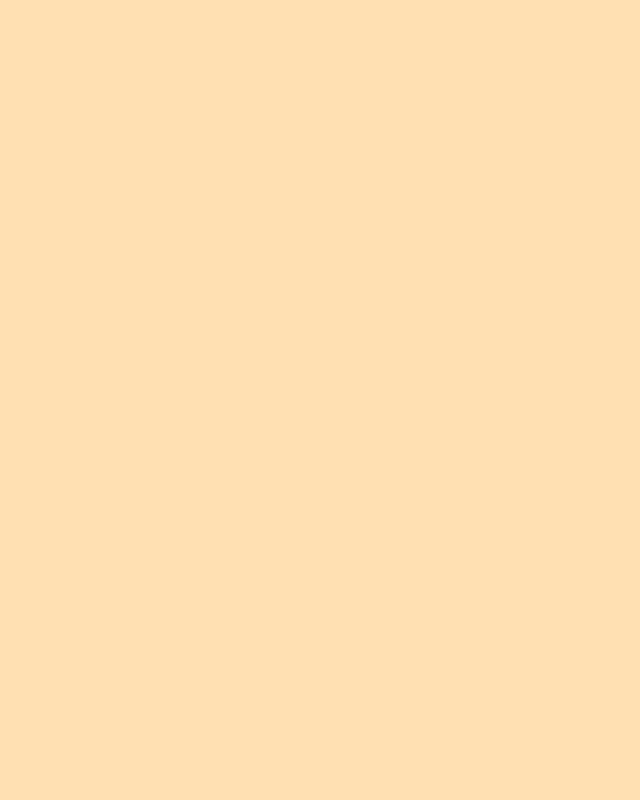
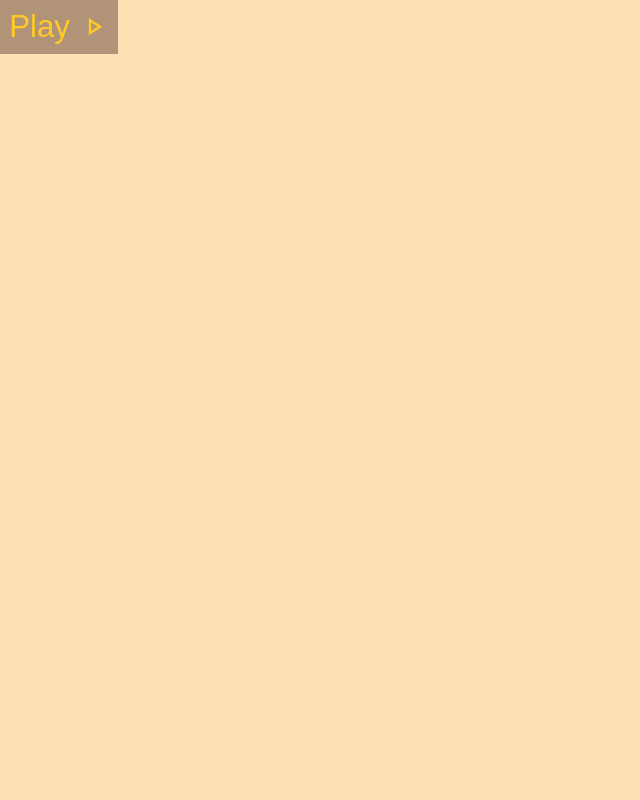
Before and after one commit to BSniatkowski/slasher-web-game, a React (Vite) app: page / in a window 1280 px wide. Shown: the top 800 px of the page, without its empty margins (0-640 px from the left). Built offline with nearby package versions, Linux system fonts and the light colour scheme.

Commit message:
feat/generalImprovementsAndUIToGameTwoWayCommunication

```diff
--- a/src/components/atoms/Icon/Icon.tsx
+++ b/src/components/atoms/Icon/Icon.tsx
@@ -7,6 +7,8 @@ import facebook from '/icons/facebook.svg?raw'
 import instagram from '/icons/instagram.svg?raw'
 import menu from '/icons/menu.svg?raw'
 import merch from '/icons/merch.svg?raw'
+import pause from '/icons/pause.svg?raw'
+import play from '/icons/play.svg?raw'
 import send from '/icons/send.svg?raw'
 import share from '/icons/share.svg?raw'
 import tiktok from '/icons/tiktok.svg?raw'
@@ -32,6 +34,8 @@ const Icon = ({ size = 'normal', variant = 'close', onClick }: IIconProps) => {
         expand: expand,
         dot: dot,
         dotActive: dotActive,
+        play: play,
+        pause: pause,
     }[variant]
     return (
         <S.IconWrapper
--- a/src/components/atoms/Icon/Icon.types.ts
+++ b/src/components/atoms/Icon/Icon.types.ts
@@ -14,6 +14,8 @@ export type TIconVariants =
     | 'expand'
     | 'dot'
     | 'dotActive'
+    | 'play'
+    | 'pause'
 export interface IIconProps {
     size?: TSizes
     variant?: TIconVariants
--- /dev/null
+++ b/src/components/organisms/ThreeContainer/ThreeContainer.style.ts
@@ -0,0 +1,25 @@
+import styled from 'styled-components'
+
+export const ThreeContainerWrapper = styled.div`
+    position: relative;
+    height: 100%;
+    width: 100%;
+    overflow: hidden;
+
+    & > canvas {
+        overflow: hidden;
+    }
+`
+
+export const GameInterfaceContainer = styled.div`
+    position: absolute;
+    top: 0;
+    left: 0;
+    height: fit-content;
+    width: fit-content;
+`
+
+export const DebugActionButtonsContainer = styled.div`
+    display: flex;
+    gap: 1rem;
+`
--- a/src/components/organisms/ThreeContainer/ThreeContainer.tsx
+++ b/src/components/organisms/ThreeContainer/ThreeContainer.tsx
@@ -1,21 +1,60 @@
-import { useEffect, useRef } from 'react'
+import { useCallback, useEffect, useMemo, useRef, useState } from 'react'
 
-import { initializeGame } from '../../../game/game'
+import { createGame } from '../../../game/game'
+import { IGeneralSharedState, TGame } from '../../../game/game.types'
+import { useResize } from '../../../hooks/useResize/useResize'
+import Button from '../../atoms/Button/Button'
+import * as S from './ThreeContainer.style'
 
 const ThreeContainer = () => {
     const rendererRef = useRef<HTMLDivElement | null>(null)
 
+    const [Game, setGame] = useState<TGame | null>(null)
+
+    const [sharedGameState, setSharedGameState] = useState<null | IGeneralSharedState>(null)
+
+    const onResize = useCallback(
+        (windowSizes: { width: number; height: number }) => {
+            if (Game) Game.onWindowResize(windowSizes)
+        },
+        [Game],
+    )
+
+    useResize(onResize)
+
+    const togglePause = useCallback(() => {
+        if (Game) Game.togglePause()
+    }, [Game])
+
+    const isPaused = useMemo(() => sharedGameState?.isPaused, [sharedGameState])
+
     useEffect(() => {
         if (rendererRef.current) {
-            const game = initializeGame(rendererRef)
+            const game = createGame(rendererRef)
 
+            game.setOnGeneralStateChangeCallback(setSharedGameState)
+
+            setGame(game)
             return () => {
                 game.dispose()
             }
         }
     }, [])
 
-    return <div ref={rendererRef} />
+    return (
+        <S.ThreeContainerWrapper>
+            <div ref={rendererRef} />
+            <S.GameInterfaceContainer>
+                <S.DebugActionButtonsContainer>
+                    <Button
+                        label={isPaused ? 'Play' : 'Pause'}
+                        onClick={togglePause}
+                        iconVariant={isPaused ? 'play' : 'pause'}
+                    />
+                </S.DebugActionButtonsContainer>
+            </S.GameInterfaceContainer>
+        </S.ThreeContainerWrapper>
+    )
 }
 
 export default ThreeContainer
--- a/src/game/game.ts
+++ b/src/game/game.ts
@@ -1,6 +1,14 @@
 import { PerspectiveCamera, Scene as ThreeScene, WebGLRenderer } from 'three'
 
-import { TAnimate, TDispose, TInitializeGame, TPause } from './game.types'
+import {
+    IGeneralState,
+    TAnimate,
+    TCreateGame,
+    TDispose,
+    TOnWindowResize,
+    TSetOnGeneralStateChangeCallback,
+    TTogglePause,
+} from './game.types'
 import { createAnimationManager } from './Managers/AnimationsManager/AnimationsManager'
 import { createArenaManager } from './Managers/ArenaManager/ArenaManager'
 import { createCollisionsManager } from './Managers/CollisionsManager/CollisionsManager'
@@ -8,12 +16,12 @@ import { createLightingManager } from './Managers/LightingManager/LightingManage
 import { createPathfindingManager } from './Managers/PathfindingManager/PathfindingManager'
 import { createResourceTracker } from './ResourceTracker/ResourceTracker'
 
-export const initializeGame: TInitializeGame = (ref) => {
+export const createGame: TCreateGame = (ref) => {
     const Scene = new ThreeScene()
-    const Camera = new PerspectiveCamera(75, window.innerWidth / window.innerHeight, 0.1, 1000)
+    const Camera = new PerspectiveCamera(75, window.innerWidth / window.innerHeight, 0.1, 10)
     const Renderer = new WebGLRenderer({ antialias: true })
 
-    Renderer.setSize(window.innerWidth - 18, window.innerHeight)
+    Renderer.setSize(window.innerWidth, window.innerHeight)
     Renderer.setPixelRatio(window.devicePixelRatio)
     Renderer.shadowMap.enabled = true
 
@@ -38,8 +46,20 @@ export const initializeGame: TInitializeGame = (ref) => {
         CollisionsManager,
     })
 
-    const generalState = {
+    const generalState: IGeneralState = {
         isPaused: false,
+        onGeneralStateChangeCallback: null,
+    }
+
+    const setOnGeneralStateChangeCallback: TSetOnGeneralStateChangeCallback = (callback) => {
+        if (typeof callback === 'function') generalState.onGeneralStateChangeCallback = callback
+    }
+
+    const onGeneralStateChange = () => {
+        if (typeof generalState.onGeneralStateChangeCallback !== 'function') return
+        const { isPaused } = generalState
+
+        generalState.onGeneralStateChangeCallback({ isPaused })
     }
 
     const populate = () => {
@@ -52,25 +72,57 @@ export const initializeGame: TInitializeGame = (ref) => {
         LightingManager.updateBoardBoundries(boundries)
     }
 
+    const animateLimiterState = {
+        then: Date.now(),
+        maxFps: 1000 / 60, // 60 fps
+    }
+
     const animate: TAnimate = async () => {
         if (generalState.isPaused) return
 
-        CollisionsManager.tick()
-        await ArenaManager.tick()
-        AnimationManager.animate()
-        LightingManager.tick()
+        const now = Date.now()
+        const elapsed = now - animateLimiterState.then
 
-        Renderer.render(Scene, Camera)
+        if (elapsed > animateLimiterState.maxFps) {
+            animateLimiterState.then = now - (elapsed % animateLimiterState.maxFps)
+
+            CollisionsManager.tick()
+            await ArenaManager.tick()
+            AnimationManager.animate()
+            LightingManager.tick()
+
+            Renderer.render(Scene, Camera)
+        }
 
         await new Promise(requestAnimationFrame).then(animate)
     }
 
-    const pause: TPause = () => {
+    const togglePause: TTogglePause = async () => {
+        if (generalState.isPaused) {
+            generalState.isPaused = false
+
+            animate()
+
+            onGeneralStateChange()
+            return
+        }
+
         generalState.isPaused = true
+
+        onGeneralStateChange()
+    }
+
+    const onWindowResize: TOnWindowResize = ({ width, height }) => {
+        if (!generalState.isPaused) togglePause()
+
+        Camera.aspect = width / height
+        Camera.updateProjectionMatrix()
+        Renderer.setSize(width, height)
+        Renderer.render(Scene, Camera)
     }
 
     const dispose: TDispose = () => {
-        pause()
+        togglePause()
         ResourceTracker.disposeAllResources()
         PathfindingManager.dispose()
 
@@ -81,5 +133,5 @@ export const initializeGame: TInitializeGame = (ref) => {
     populate()
     animate()
 
-    return { animate, pause, dispose }
+    return { animate, setOnGeneralStateChangeCallback, togglePause, onWindowResize, dispose }
 }
--- a/src/hooks/useBreakpoint/useBreakpoint.ts
+++ b/src/hooks/useBreakpoint/useBreakpoint.ts
@@ -1,25 +1,15 @@
-import { useEffect, useMemo, useState } from 'react'
+import { useMemo } from 'react'
 
+import { useResize } from '../useResize/useResize'
 import { breakpoints } from './breakpoints.consts'
 import { TBreakpointKey } from './useBreakpoint.types'
 
 export const useBreakpoint = (breakpoint: TBreakpointKey) => {
     const breakpointWidth = breakpoints[breakpoint]
 
-    const [actualWidth, setActualWidth] = useState<number>(window.innerWidth)
-    const isActive = useMemo(() => actualWidth <= breakpointWidth, [actualWidth, breakpointWidth])
+    const { width } = useResize()
 
-    const resize = () => {
-        setActualWidth(window.innerWidth)
-    }
-
-    useEffect(() => {
-        window.addEventListener('resize', resize)
-
-        return () => {
-            window.removeEventListener('resize', resize)
-        }
-    }, [])
+    const isActive = useMemo(() => width <= breakpointWidth, [width, breakpointWidth])
 
     return isActive
 }
--- /dev/null
+++ b/src/hooks/useResize/useResize.ts
@@ -0,0 +1,31 @@
+import { useCallback, useEffect, useState } from 'react'
+
+export const useResize = (callback?: (props: { width: number; height: number }) => void) => {
+    const [actualWindowSizes, setActualWindowSizes] = useState({
+        width: window.innerWidth,
+        height: window.innerHeight,
+    })
+
+    const onResize = useCallback(() => {
+        setActualWindowSizes({
+            width: window.innerWidth,
+            height: window.innerHeight,
+        })
+
+        if (typeof callback === 'function')
+            callback({
+                width: window.innerWidth,
+                height: window.innerHeight,
+            })
+    }, [callback])
+
+    useEffect(() => {
+        window.addEventListener('resize', onResize)
+
+        return () => {
+            window.removeEventListener('resize', onResize)
+        }
+    }, [onResize])
+
+    return actualWindowSizes
+}
```
Also changed, not shown: src/game/Managers/ArenaManager/BoardManager/helpers/createBoardFeatures/createBoardFeatures.ts (+24 -8 lines), src/game/game.types.ts (+17 -3 lines), public/icons/pause.svg (added), public/icons/play.svg (added).
